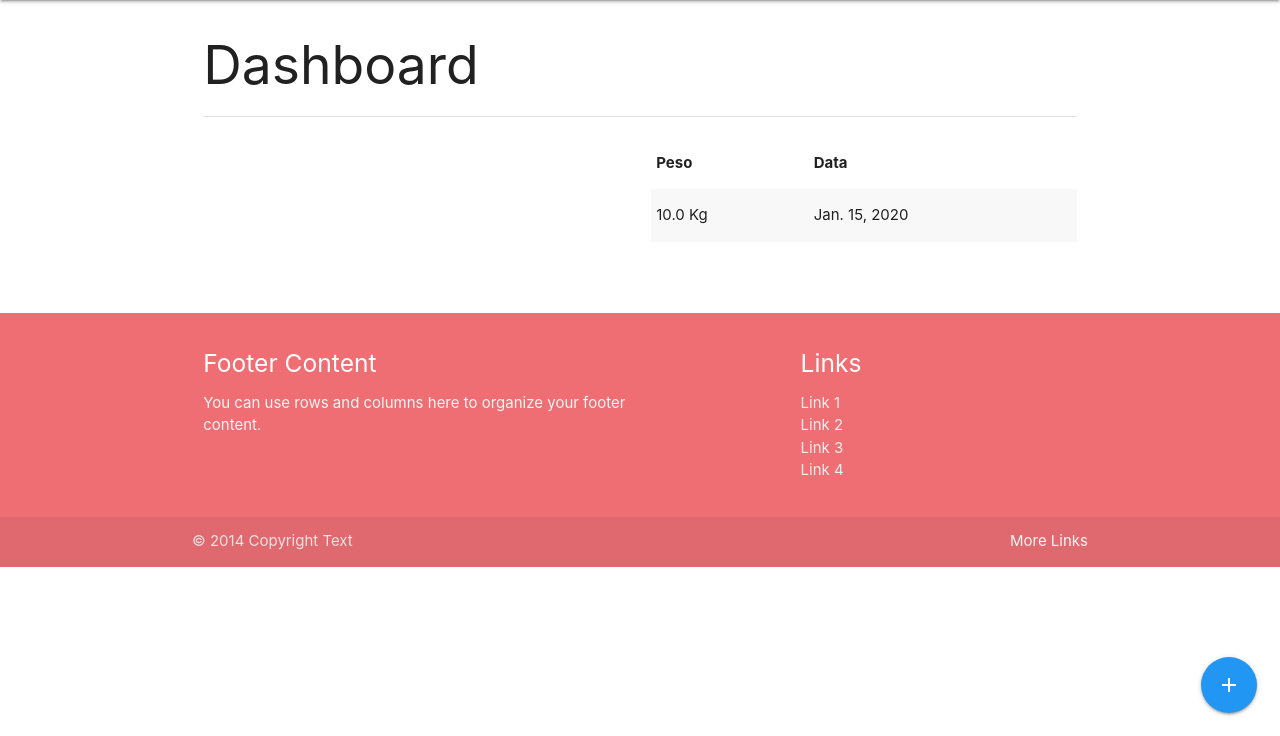
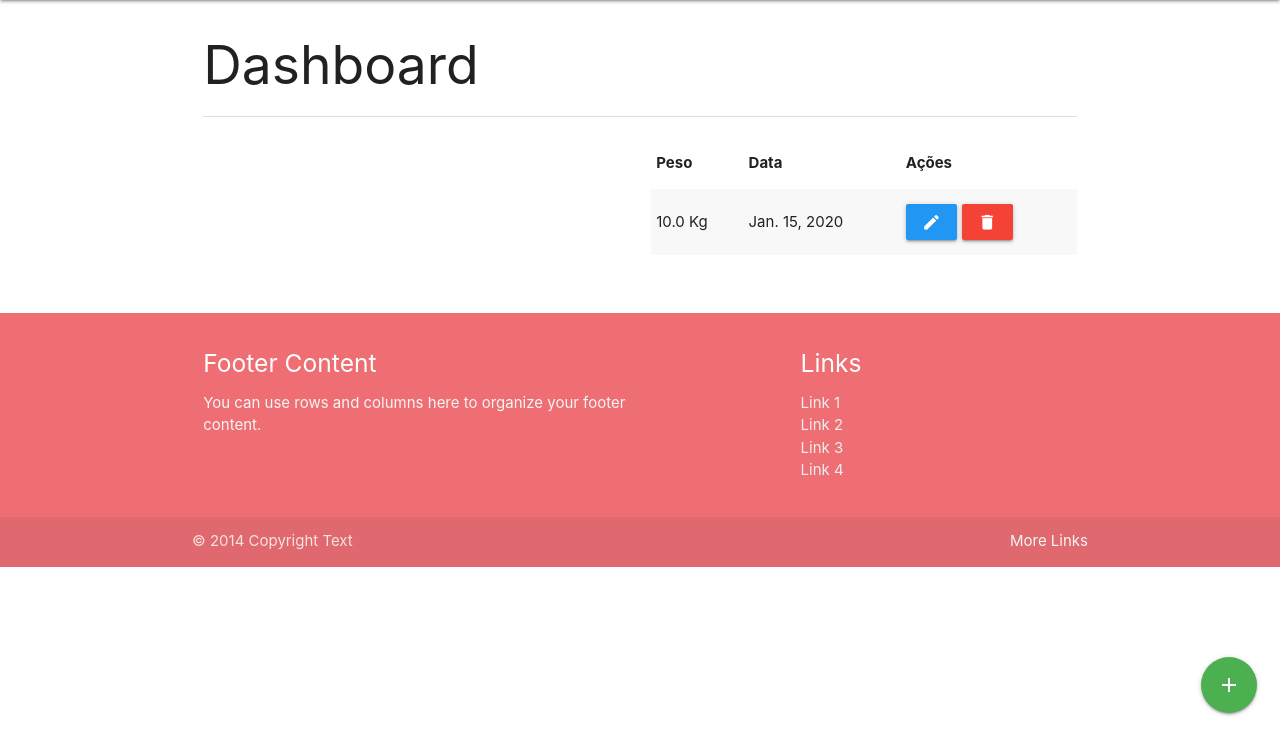
Before and after one commit to CleysonPH/django-weight-recorde, a Django app: page /dashboard in a window 1280 px wide. Shown: the part 64-800 px from the top of the page. Run offline with Django 3.2, Linux system fonts and the light colour scheme; a user stored in the database is signed in; tables that the repository leaves empty hold one stand-in row (values such as "Sample post"); a map, chart or similar area stays blank; some libraries are stand-ins or nearby versions.

Commit message:
Added buttons for edit and remove a weight

```diff
--- a/weight_recorder/templates/weight_recorder/dashboard.html
+++ b/weight_recorder/templates/weight_recorder/dashboard.html
@@ -27,6 +27,7 @@
                         <tr>
                             <th>Peso</th>
                             <th>Data</th>
+                            <th>Ações</th>
                         </tr>
                     </thead>
                     <tbody>
@@ -34,6 +35,10 @@
                             <tr>
                                 <td>{{ weight.weight_value }} Kg</td>
                                 <td>{{ weight.weight_date }}</td>
+                                <td>
+                                    <a class="tooltipped waves-effect waves-light btn blue" data-position="top" data-tooltip="Editar"><i class="material-icons">edit</i></a>
+                                    <a class="tooltipped waves-effect waves-light btn red" data-position="top" data-tooltip="Apagar"><i class="material-icons">delete</i></a>
+                                </td>
                             </tr>
                         {% endfor %}
                     </tbody>
@@ -42,7 +47,7 @@
         </div>
 
         <div class="fixed-action-btn">
-            <a href="{% url 'weight_recorder:weight_create' %}" class="btn-floating btn-large waves-effect waves-light blue"><i class="material-icons">add</i></a>
+            <a href="{% url 'weight_recorder:weight_create' %}" class="btn-floating btn-large waves-effect waves-light green"><i class="material-icons">add</i></a>
         </div>
     </main>
 
@@ -77,6 +82,11 @@
                 // Configuration options go here
                 options: {}
             });
+
+            document.addEventListener('DOMContentLoaded', function() {
+                var elems = document.querySelectorAll('.tooltipped');
+                var instances = M.Tooltip.init(elems);
+            });
         </script>
     {% endblock scripts %}
 
```
